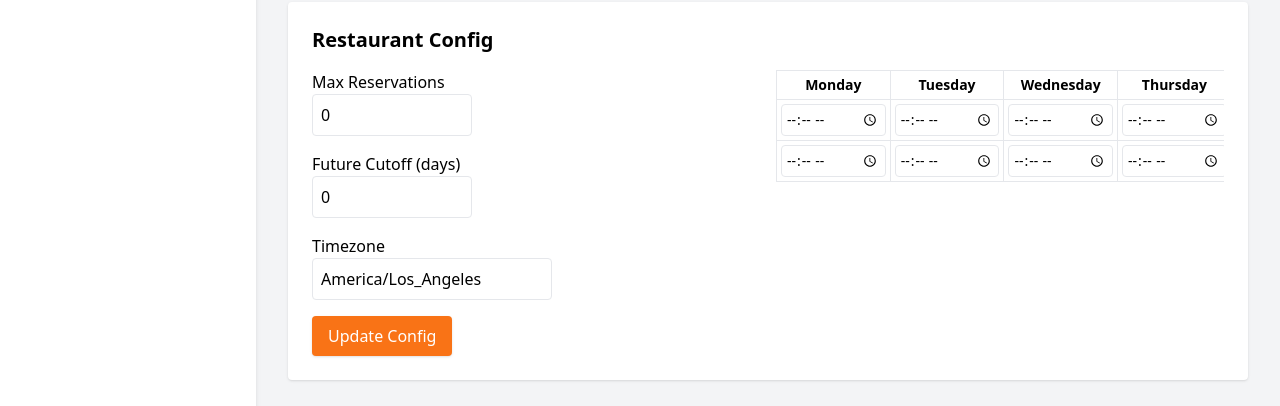
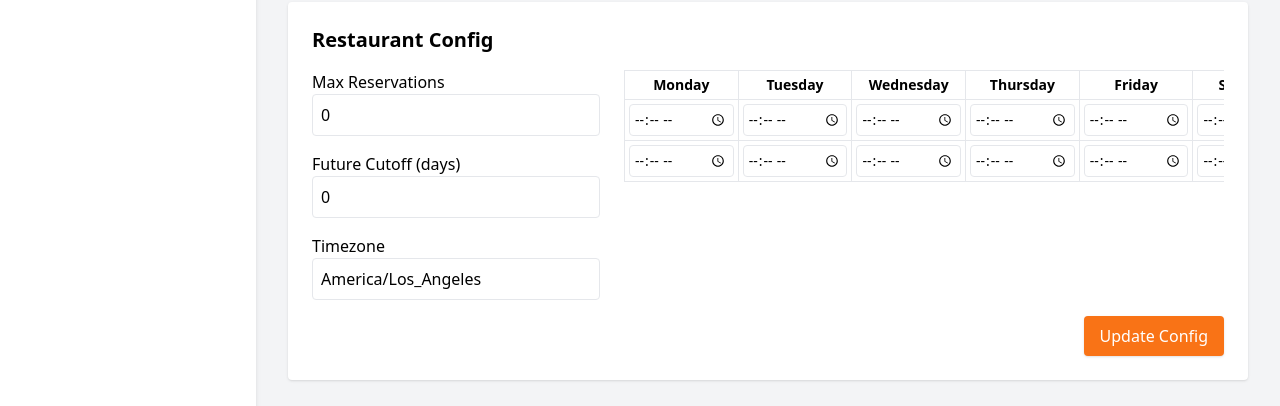
Before and after one commit to rodneyberubee/viv-frontend, a Next.js app: page /dashboard/mollyscafe1 in a window 1280 px wide. Shown: the part 406-812 px from the top of the page. Built offline with nearby package versions, Linux system fonts and the light colour scheme; no server answers.

Commit message:
Update mollyscafe1.tsx

```diff
--- a/pages/dashboard/mollyscafe1.tsx
+++ b/pages/dashboard/mollyscafe1.tsx
@@ -231,10 +231,11 @@ const MollysCafeDashboard = () => {
           </div>
         </section>
 
-        {/* Config Section */}
+        {/* Config Section (Updated Layout) */}
         <section className="bg-white rounded shadow p-6">
           <h2 className="text-xl font-semibold mb-4">Restaurant Config</h2>
-          <div className="grid grid-cols-1 md:grid-cols-2 gap-4">
+          <div className="grid grid-cols-1 lg:grid-cols-3 gap-6">
+            {/* Left: Inputs */}
             <div className="space-y-4">
               <div>
                 <label className="block font-medium">Max Reservations</label>
@@ -243,7 +244,7 @@ const MollysCafeDashboard = () => {
                   type="number"
                   value={String(config.maxReservations ?? '')}
                   onChange={handleConfigChange}
-                  className="p-2 border rounded w-40"
+                  className="p-2 border rounded w-full"
                 />
               </div>
               <div>
@@ -253,7 +254,7 @@ const MollysCafeDashboard = () => {
                   type="number"
                   value={String(config.futureCutoff ?? '')}
                   onChange={handleConfigChange}
-                  className="p-2 border rounded w-40"
+                  className="p-2 border rounded w-full"
                 />
               </div>
               <div>
@@ -264,11 +265,12 @@ const MollysCafeDashboard = () => {
                   value={config.timeZone || ''}
                   onChange={handleConfigChange}
                   placeholder="e.g., America/Los_Angeles"
-                  className="p-2 border rounded w-60"
+                  className="p-2 border rounded w-full"
                 />
               </div>
             </div>
-            <div className="overflow-auto">
+            {/* Right: Schedule Table */}
+            <div className="lg:col-span-2 overflow-auto">
               <table className="w-full text-sm border">
                 <thead>
                   <tr>
@@ -308,12 +310,14 @@ const MollysCafeDashboard = () => {
               </table>
             </div>
           </div>
+          <div className="flex justify-end">
             <button
               onClick={updateConfig}
               className="mt-4 bg-orange-500 text-white px-4 py-2 rounded shadow hover:bg-orange-600"
             >
               Update Config
             </button>
+          </div>
         </section>
       </main>
     </div>
```
Lines whose indentation alone changed are shown as unchanged.
